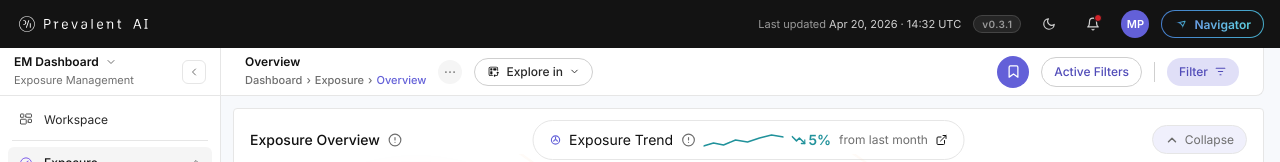
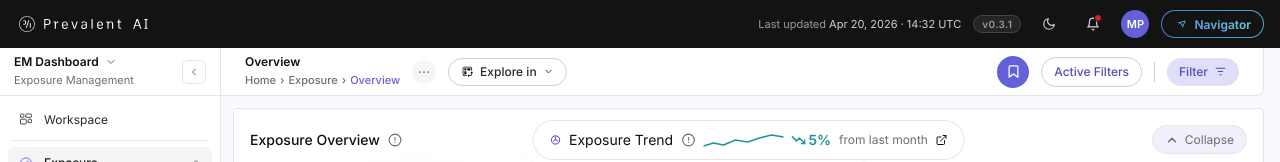
Before and after one commit to marwa-arif/EM-UX, a React (Vite) app: page / in a window 1280 px wide. Shown: the top 162 px of the page. Built offline with nearby package versions, Linux system fonts and the light colour scheme.

Commit message:
fix: rename breadcrumb root from Dashboard to Home across all pages
Co-Authored-By: Claude Sonnet 4.6 <noreply@anthropic.com>

```diff
--- a/src/App.jsx
+++ b/src/App.jsx
@@ -825,72 +825,72 @@ function App() {
   const PAGE_META = {
     'exposure/overview': {
       title: 'Overview',
-      breadcrumb: ['Dashboard', 'Exposure', 'Overview'],
+      breadcrumb: ['Home', 'Exposure', 'Overview'],
       breadcrumbHrefs: [null, null, null],
     },
     'exposure/findings': {
       title: 'Findings',
-      breadcrumb: ['Dashboard', 'Exposure', 'Findings'],
+      breadcrumb: ['Home', 'Exposure', 'Findings'],
       breadcrumbHrefs: [null, null, null],
     },
     'discover/device': {
       title: 'Device',
-      breadcrumb: ['Dashboard', 'Discover', 'Device'],
+      breadcrumb: ['Home', 'Discover', 'Device'],
       breadcrumbHrefs: [null, null, null],
     },
     'discover/cloud': {
       title: 'Cloud',
-      breadcrumb: ['Dashboard', 'Discover', 'Cloud'],
+      breadcrumb: ['Home', 'Discover', 'Cloud'],
       breadcrumbHrefs: [null, null, null],
     },
     'discover/identity': {
       title: 'Identity',
-      breadcrumb: ['Dashboard', 'Discover', 'Identity'],
+      breadcrumb: ['Home', 'Discover', 'Identity'],
       breadcrumbHrefs: [null, null, null],
     },
     'report/compliance': {
       title: 'Compliance',
-      breadcrumb: ['Dashboard', 'Report', 'Compliance'],
+      breadcrumb: ['Home', 'Report', 'Compliance'],
       breadcrumbHrefs: [null, null, null],
     },
     'report/assessments': {
       title: 'Assessments',
-      breadcrumb: ['Dashboard', 'Report', 'Assessments'],
+      breadcrumb: ['Home', 'Report', 'Assessments'],
       breadcrumbHrefs: [null, null, null],
     },
     'report/compliance-matrix': {
       title: 'Compliance Matrix',
-      breadcrumb: ['Dashboard', 'Report', 'Compliance Matrix'],
+      breadcrumb: ['Home', 'Report', 'Compliance Matrix'],
       breadcrumbHrefs: [null, null, null],
     },
     'report/compliance-findings': {
       title: 'Compliance Findings',
-      breadcrumb: ['Dashboard', 'Report', 'Compliance Findings'],
+      breadcrumb: ['Home', 'Report', 'Compliance Findings'],
       breadcrumbHrefs: [null, null, null],
     },
     'data-quality/overview': {
       title: 'Overview',
-      breadcrumb: ['Dashboard', 'Data Quality', 'Overview'],
+      breadcrumb: ['Home', 'Data Quality', 'Overview'],
       breadcrumbHrefs: [null, null, null],
     },
     'data-quality/in-depth': {
       title: 'In-Depth',
-      breadcrumb: ['Dashboard', 'Data Quality', 'In-Depth'],
+      breadcrumb: ['Home', 'Data Quality', 'In-Depth'],
       breadcrumbHrefs: [null, null, null],
     },
     'remediation/queue': {
       title: 'Queue',
-      breadcrumb: ['Dashboard', 'Remediation', 'Queue'],
+      breadcrumb: ['Home', 'Remediation', 'Queue'],
       breadcrumbHrefs: [null, null, null],
     },
     'remediation/closed': {
       title: 'Closed',
-      breadcrumb: ['Dashboard', 'Remediation', 'Closed'],
+      breadcrumb: ['Home', 'Remediation', 'Closed'],
       breadcrumbHrefs: [null, null, null],
     },
     kg: {
       title: 'Knowledge Graph',
-      breadcrumb: ['Dashboard', 'Knowledge Graph'],
+      breadcrumb: ['Home', 'Knowledge Graph'],
       breadcrumbHrefs: ['/knowledge-graph', null],
       onAdd: () => {},
       onExplore: () => {},
--- a/src/pages/WorkspacePage.jsx
+++ b/src/pages/WorkspacePage.jsx
@@ -60,9 +60,9 @@ export default function WorkspacePage({ onNav, initialRoute = 'workspace/library
                 'Workspace'
               }
               breadcrumb={
-                isDashboard  ? ['Dashboard', 'Workspace', dashTitle] :
-                isConfigPage ? ['Dashboard', 'Workspace', 'Configure Screen'] :
-                ['Dashboard', 'Workspace']
+                isDashboard  ? ['Home', 'Workspace', dashTitle] :
+                isConfigPage ? ['Home', 'Workspace', 'Configure Screen'] :
+                ['Home', 'Workspace']
               }
               breadcrumbClicks={
                 isDashboard  ? [() => handleNav('kg'), () => handleNav('workspace/library')] :
```
